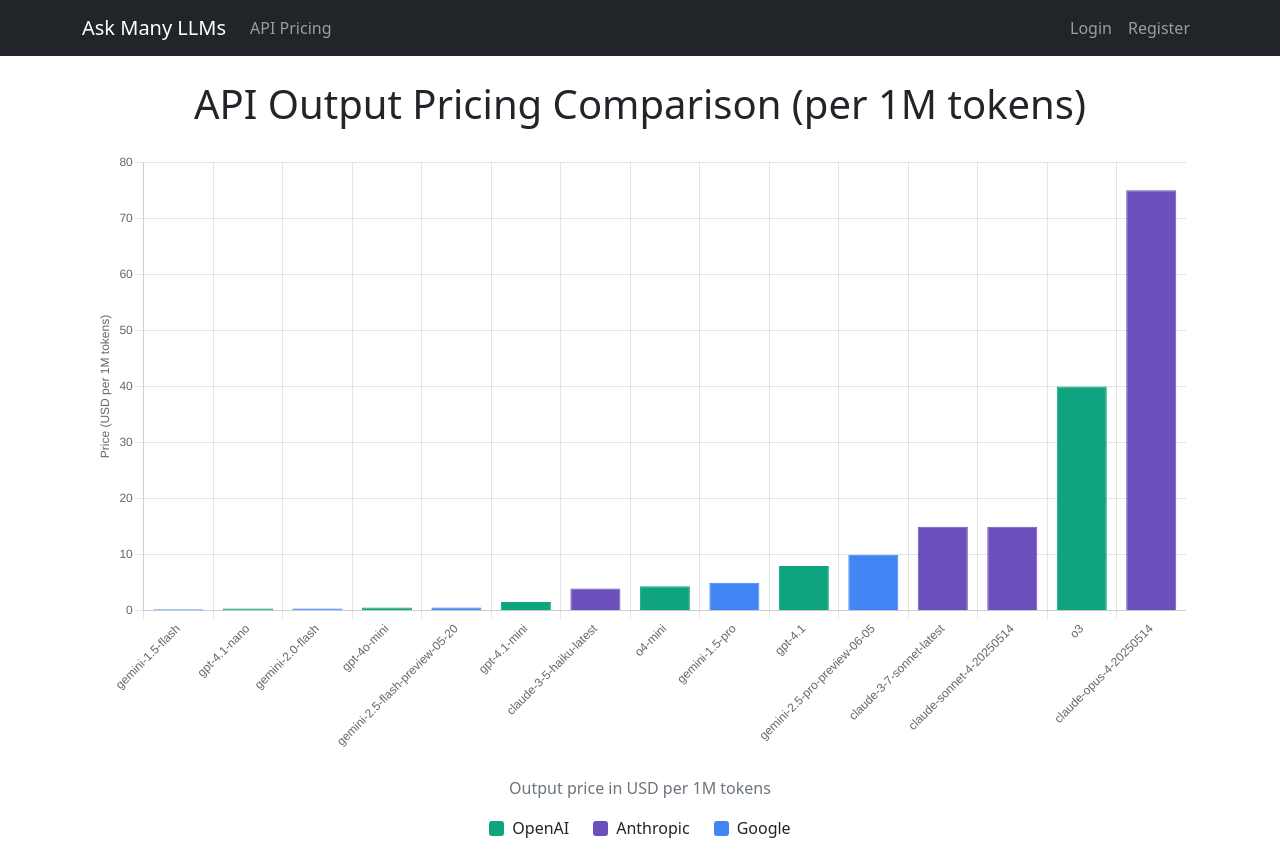
After one commit to gmichnikov/ask-many-llms, a Flask app: page /pricing in a window 1280 px wide. The commit adds this page. Run offline with Flask 2, Linux system fonts and the light colour scheme; parts of the project's set-up code (start-up, migrations or seed data) failed here and were passed over.

Commit message:
Add API pricing chart link

```diff
--- a/app/routes/main.py
+++ b/app/routes/main.py
@@ -11,6 +11,10 @@
     else:
         return render_template('index.html', logged_in=False)
 
+@main_bp.route('/pricing')
+def pricing():
+    return render_template('pricing_chart.html')
+
 @main_bp.errorhandler(404)
 def page_not_found(e):
     return render_template('404.html'), 404
--- a/app/templates/base.html
+++ b/app/templates/base.html
@@ -38,6 +38,9 @@
                             </li>
                             {% endif %}
                         {% endif %}
+                        <li class="nav-item">
+                            <a class="nav-link" href="{{ url_for('main.pricing') }}" target="_blank">API Pricing</a>
+                        </li>
                     </ul>
                     <ul class="navbar-nav">
                         {% if current_user.is_authenticated %}
--- /dev/null
+++ b/app/templates/pricing_chart.html
@@ -0,0 +1,141 @@
+{% extends "base.html" %}
+
+{% block title %}API Pricing Comparison{% endblock %}
+
+{% block content %}
+<div class="container">
+    <h1 class="text-center mb-4">API Output Pricing Comparison (per 1M tokens)</h1>
+    <div class="chart-container" style="position: relative; height: 600px; margin: 20px 0;">
+        <canvas id="pricingChart"></canvas>
+    </div>
+    <div class="text-center mt-4">
+        <p class="text-muted">Output price in USD per 1M tokens</p>
+        <div class="d-flex justify-content-center gap-4">
+            <div class="d-flex align-items-center gap-2">
+                <div style="width: 15px; height: 15px; background-color: #10a37f; border-radius: 3px;"></div>
+                <span>OpenAI</span>
+            </div>
+            <div class="d-flex align-items-center gap-2">
+                <div style="width: 15px; height: 15px; background-color: #6b4fbb; border-radius: 3px;"></div>
+                <span>Anthropic</span>
+            </div>
+            <div class="d-flex align-items-center gap-2">
+                <div style="width: 15px; height: 15px; background-color: #4285f4; border-radius: 3px;"></div>
+                <span>Google</span>
+            </div>
+        </div>
+    </div>
+</div>
+{% endblock %}
+
+{% block scripts %}
+<script src="https://cdn.jsdelivr.net/npm/chart.js"></script>
+<script>
+    const data = {
+        openai: [
+            { name: 'gpt-4.1', output: 8 },
+            { name: 'gpt-4.1-mini', output: 1.60 },
+            { name: 'gpt-4.1-nano', output: 0.4 },
+            { name: 'gpt-4o-mini', output: 0.6 },
+            { name: 'o3', output: 40 },
+            { name: 'o4-mini', output: 4.4 }
+        ],
+        anthropic: [
+            { name: 'claude-3-5-haiku-latest', output: 4 },
+            { name: 'claude-3-7-sonnet-latest', output: 15 },
+            { name: 'claude-sonnet-4-20250514', output: 15 },
+            { name: 'claude-opus-4-20250514', output: 75 }
+        ],
+        google: [
+            { name: 'gemini-2.5-flash-preview-05-20', output: 0.6 },
+            { name: 'gemini-2.5-pro-preview-06-05', output: 10 },
+            { name: 'gemini-2.0-flash', output: 0.4 },
+            { name: 'gemini-1.5-flash', output: 0.3 },
+            { name: 'gemini-1.5-pro', output: 5 }
+        ]
+    };
+
+    // Prepare data for chart
+    let chartData = [];
+
+    // Process OpenAI data
+    data.openai.forEach(model => {
+        chartData.push({
+            label: model.name,
+            output: model.output,
+            color: '#10a37f'
+        });
+    });
+
+    // Process Anthropic data
+    data.anthropic.forEach(model => {
+        chartData.push({
+            label: model.name,
+            output: model.output,
+            color: '#6b4fbb'
+        });
+    });
+
+    // Process Google data
+    data.google.forEach(model => {
+        chartData.push({
+            label: model.name,
+            output: model.output,
+            color: '#4285f4'
+        });
+    });
+
+    // Sort data by output price
+    chartData.sort((a, b) => a.output - b.output);
+
+    const labels = chartData.map(item => item.label);
+    const outputPrices = chartData.map(item => item.output);
+    const colors = chartData.map(item => item.color);
+
+    const ctx = document.getElementById('pricingChart').getContext('2d');
+    new Chart(ctx, {
+        type: 'bar',
+        data: {
+            labels: labels,
+            datasets: [{
+                label: 'Output Price ($/1M tokens)',
+                data: outputPrices,
+                backgroundColor: colors,
+                borderColor: colors,
+                borderWidth: 1
+            }]
+        },
+        options: {
+            responsive: true,
+            maintainAspectRatio: false,
+            scales: {
+                y: {
+                    beginAtZero: true,
+                    title: {
+                        display: true,
+                        text: 'Price (USD per 1M tokens)'
+                    }
+                },
+                x: {
+                    ticks: {
+                        maxRotation: 45,
+                        minRotation: 45
+                    }
+                }
+            },
+            plugins: {
+                legend: {
+                    display: false
+                },
+                tooltip: {
+                    callbacks: {
+                        label: function(context) {
+                            return `Output Price: $${context.raw}`;
+                        }
+                    }
+                }
+            }
+        }
+    });
+</script>
+{% endblock %}
```
